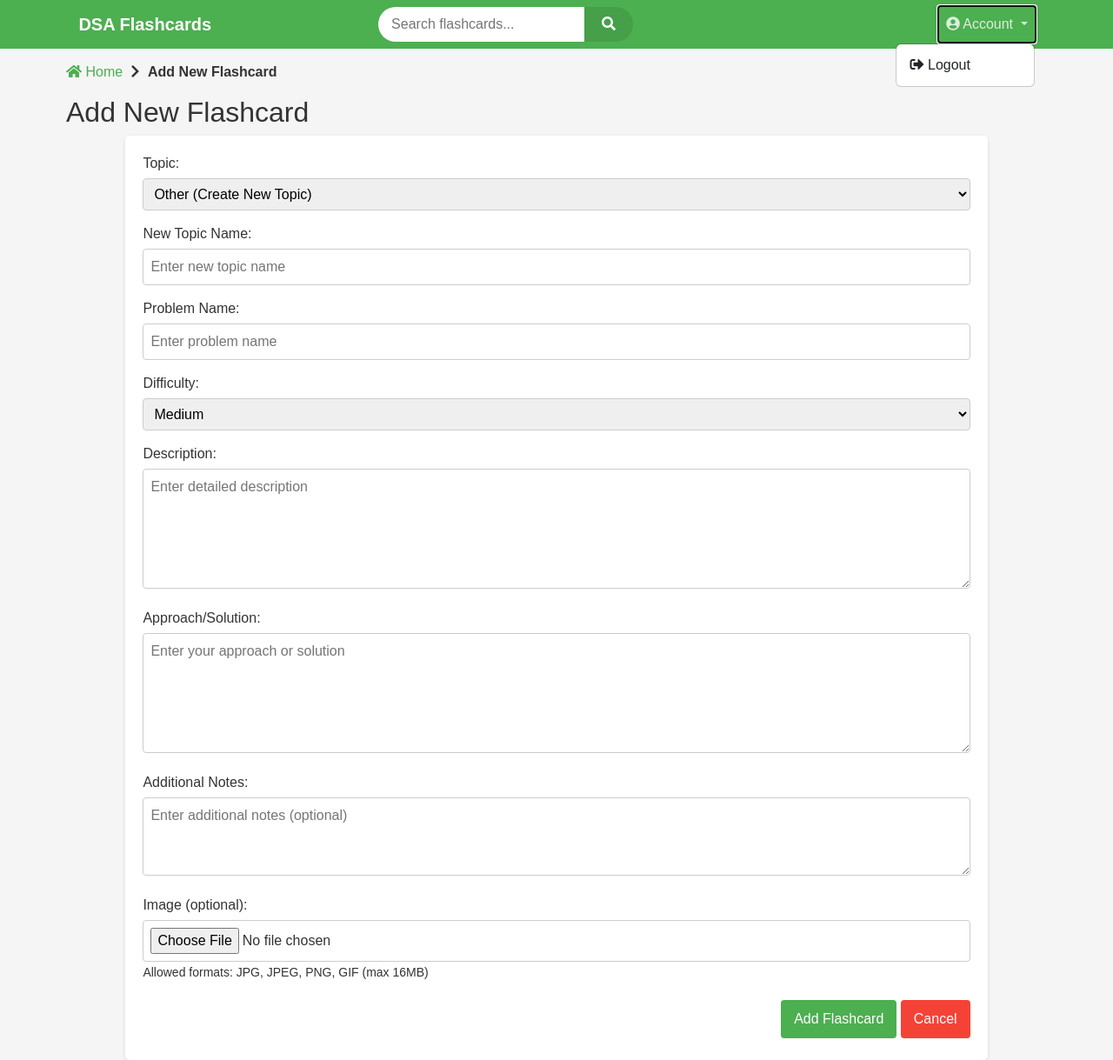
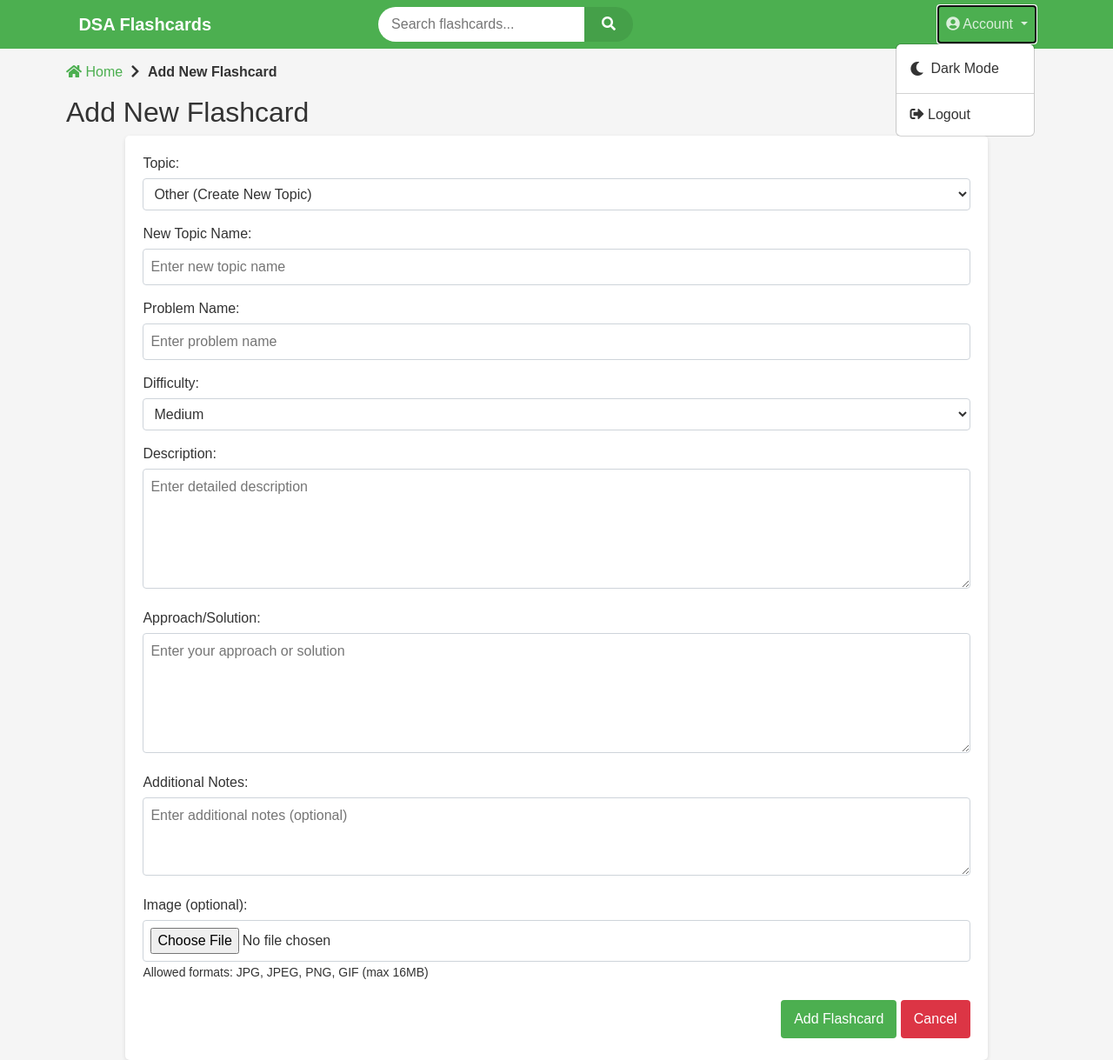
Before and after one commit to acidentlgenius/DSA_flashcards, a Flask app: template templates/add_card.html in a window 1280 px wide, after a click on "Account". Shown: the whole page at 87% size. Run offline with Flask 3, Linux system fonts and the light colour scheme; the template is opened without the code that fills it, so the values that code supplies are empty; the visitor is signed in with stand-in values (Sample User, id 1).

Commit message:
added dark theme support functionality

```diff
--- /dev/null
+++ b/static/js/theme-switcher.js
@@ -0,0 +1,61 @@
+document.addEventListener('DOMContentLoaded', function() {
+    // Get theme switch button and theme icon
+    const themeSwitch = document.getElementById('themeSwitch');
+    const themeSwitchIcon = themeSwitch ? themeSwitch.querySelector('i') : null;
+
+    // Function to set theme
+    function setTheme(theme) {
+        // Add transition class if not already present
+        if (!document.body.classList.contains('theme-transition')) {
+            document.body.classList.add('theme-transition');
+        }
+
+        document.documentElement.setAttribute('data-theme', theme);
+        localStorage.setItem('theme', theme);
+
+        // Update icon and text based on current theme
+        if (themeSwitchIcon && themeSwitch) {
+            if (theme === 'dark') {
+                themeSwitchIcon.classList.remove('fa-moon');
+                themeSwitchIcon.classList.add('fa-sun');
+                themeSwitch.innerHTML = '<i class="fas fa-sun"></i> Light Mode';
+            } else {
+                themeSwitchIcon.classList.remove('fa-sun');
+                themeSwitchIcon.classList.add('fa-moon');
+                themeSwitch.innerHTML = '<i class="fas fa-moon"></i> Dark Mode';
+            }
+        }
+    }
+
+    // Check for saved theme preference or respect OS setting
+    const savedTheme = localStorage.getItem('theme');
+    const prefersDarkScheme = window.matchMedia('(prefers-color-scheme: dark)').matches;
+
+    // Apply theme (this will just ensure the UI is synced)
+    if (savedTheme) {
+        setTheme(savedTheme);
+    } else if (prefersDarkScheme) {
+        setTheme('dark');
+    } else {
+        setTheme('light');
+    }
+
+    // Toggle theme on click
+    if (themeSwitch) {
+        themeSwitch.addEventListener('click', function(e) {
+            e.preventDefault();
+            const currentTheme = document.documentElement.getAttribute('data-theme');
+            const newTheme = currentTheme === 'light' ? 'dark' : 'light';
+            setTheme(newTheme);
+        });
+    }
+
+    // Listen for system theme changes
+    window.matchMedia('(prefers-color-scheme: dark)').addEventListener('change', e => {
+        // Only apply if no theme preference is saved
+        if (!localStorage.getItem('theme')) {
+            const newTheme = e.matches ? 'dark' : 'light';
+            setTheme(newTheme);
+        }
+    });
+});
--- a/static/style.css
+++ b/static/style.css
@@ -2,8 +2,8 @@
 body {
     margin: 0;
     font-family: Arial, sans-serif;
-    background-color: #f5f5f5;
-    color: #333;
+    background-color: var(--background-color, #f5f5f5);
+    color: var(--text-color, #333);
     max-width: 100%;
     margin: 0 auto;
     box-sizing: border-box;
@@ -16,7 +16,7 @@ body {
 
 /* Header */
 header {
-    background-color: #4CAF50;
+    background-color: var(--navbar-bg, #4CAF50);
     padding: 20px 0;
     text-align: center;
     color: #fff;
@@ -31,7 +31,7 @@ header h1 {
 }
 .breadcrumbs a {
     text-decoration: none;
-    color: #4CAF50;
+    color: var(--navbar-bg, #4CAF50);
 }
 .breadcrumb-separator {
     margin: 0 5px;
@@ -45,19 +45,19 @@ header h1 {
     display: inline-block;
     padding: 10px 15px;
     margin: 5px 0;
-    background-color: #4CAF50;
-    color: #fff;
+    background-color: var(--btn-default-bg, #4CAF50);
+    color: var(--btn-default-text, #fff);
     text-decoration: none;
     border: none;
     border-radius: 4px;
     cursor: pointer;
 }
 .edit-btn { background-color: #2196F3; }
-.cancel-btn { background-color: #f44336; }
+.cancel-btn { background-color: var(--btn-danger-bg, #f44336); }
 
 /* Forms */
 form {
-    background-color: #fff;
+    background-color: var(--form-bg, #fff);
     padding: 20px;
     border-radius: 5px;
     box-shadow: 0 2px 5px rgba(0,0,0,0.1);
@@ -68,6 +68,7 @@ form {
 .form-group label {
     margin-bottom: 5px;
     display: block;
+    color: var(--text-color, #333);
 }
 .form-group input[type="text"],
 .form-group select,
@@ -75,8 +76,10 @@ form {
 .form-group input[type="file"] {
     width: 100%;
     padding: 8px;
-    border: 1px solid #ccc;
+    border: 1px solid var(--input-border, #ccc);
     border-radius: 4px;
+    background-color: var(--input-bg, #fff);
+    color: var(--input-text, #333);
 }
 .form-actions {
     text-align: right;
@@ -306,7 +309,7 @@ form {
     top: 0;
     width: 100%;
     height: 100%;
-    background-color: rgba(0,0,0,0.85);
+    background-color: var(--modal-bg, rgba(0,0,0,0.85));
     overflow: auto;
 }
 
@@ -326,7 +329,7 @@ form {
     position: absolute;
     top: 15px;
     right: 35px;
-    color: #f1f1f1;
+    color: var(--modal-text, #f1f1f1);
     font-size: 40px;
     font-weight: bold;
     cursor: pointer;
@@ -433,6 +436,9 @@ form {
     padding: 20px;
     margin-left: auto;
     margin-right: auto;
+    background-color: var(--card-bg, #fff);
+    border-radius: 8px;
+    box-shadow: 0 2px 10px rgba(0,0,0,0.1);
 }
 
 .login-button {
--- a/templates/base.html
+++ b/templates/base.html
@@ -1,5 +1,5 @@
 <!DOCTYPE html>
-<html lang="en">
+<html lang="en" data-theme="light">
 <head>
     <meta charset="UTF-8">
     <meta name="viewport" content="width=device-width, initial-scale=1.0">
@@ -10,13 +10,110 @@
     <link rel="stylesheet" href="https://cdnjs.cloudflare.com/ajax/libs/font-awesome/5.15.4/css/all.min.css">
     <!-- Custom CSS -->
     <link rel="stylesheet" href="{{ url_for('static', filename='style.css') }}">
+    <!-- Apply theme early to prevent flash -->
+    <script>
+        // Immediately apply saved theme to prevent flash of default theme
+        (function() {
+            const savedTheme = localStorage.getItem('theme');
+            const prefersDarkScheme = window.matchMedia('(prefers-color-scheme: dark)').matches;
+            if (savedTheme) {
+                document.documentElement.setAttribute('data-theme', savedTheme);
+            } else if (prefersDarkScheme) {
+                document.documentElement.setAttribute('data-theme', 'dark');
+            }
+        })();
+    </script>
     <style>
-        /* Add styling for the welcome message */
+        /* Apply transitions to all elements that change with theme */
+        * {
+            transition: background-color 0.3s ease, color 0.3s ease, border-color 0.3s ease, box-shadow 0.3s ease;
+        }
+
+        :root {
+            /* Light theme variables */
+            --background-color: #f5f5f5;
+            --text-color: #333;
+            --card-bg: #fff;
+            --card-border: #e0e0e0;
+            --navbar-bg: #4CAF50;
+            --alert-bg: #d4edda;
+            --alert-border: #c3e6cb;
+            --alert-color: #155724;
+            --input-bg: #fff;
+            --input-text: #333;
+            --input-border: #ced4da;
+            --dropdown-bg: #fff;
+            --dropdown-text: #333;
+            --form-bg: #fff;
+            --modal-bg: rgba(0,0,0,0.85);
+            --modal-text: #f1f1f1;
+            --btn-default-bg: #4CAF50;
+            --btn-default-text: #fff;
+            --btn-danger-bg: #dc3545;
+            --btn-danger-text: #fff;
+        }
+
+        [data-theme="dark"] {
+            /* Dark theme variables */
+            --background-color: #121212;
+            --text-color: #e0e0e0;
+            --card-bg: #1e1e1e;
+            --card-border: #333;
+            --navbar-bg: #2e7d32;
+            --alert-bg: #264c2e;
+            --alert-border: #1b421f;
+            --alert-color: #8fd19e;
+            --input-bg: #2d2d2d;
+            --input-text: #e0e0e0;
+            --input-border: #444;
+            --dropdown-bg: #2d2d2d;
+            --dropdown-text: #e0e0e0;
+            --form-bg: #1e1e1e;
+            --modal-bg: rgba(0,0,0,0.95);
+            --modal-text: #e0e0e0;
+            --btn-default-bg: #2e7d32;
+            --btn-default-text: #fff;
+            --btn-danger-bg: #a52834;
+            --btn-danger-text: #fff;
+        }
+
+        body {
+            background-color: var(--background-color);
+            color: var(--text-color);
+        }
+
+        .navbar {
+            background-color: var(--navbar-bg) !important;
+        }
+
+        .flip-card-front, .flip-card-back {
+            background-color: var(--card-bg);
+            border-color: var(--card-border);
+            color: var(--text-color);
+        }
+
+        .topic-card {
+            background-color: var(--card-bg);
+            border-color: var(--card-border);
+        }
+
         .alert-success {
-            background-color: #d4edda;
-            border-color: #c3e6cb;
-            color: #155724;
+            background-color: var(--alert-bg);
+            border-color: var(--alert-border);
+            color: var(--alert-color);
             animation: fadeIn 0.5s;
+        }
+
+        /* Theme switch styles */
+        .theme-switch {
+            display: flex;
+            align-items: center;
+            padding: 0.5rem 1rem;
+            cursor: pointer;
+        }
+
+        .theme-switch i {
+            margin-right: 8px;
         }
 
         @keyframes fadeIn {
@@ -57,6 +154,52 @@
                 width: 100%;
             }
         }
+
+        /* Forms and inputs */
+        form {
+            background-color: var(--form-bg);
+        }
+
+        input[type="text"],
+        input[type="search"],
+        select,
+        textarea {
+            background-color: var(--input-bg);
+            color: var(--input-text);
+            border-color: var(--input-border);
+        }
+
+        .dropdown-menu {
+            background-color: var(--dropdown-bg);
+        }
+
+        .dropdown-item {
+            color: var(--dropdown-text);
+        }
+
+        .dropdown-item:hover {
+            background-color: rgba(128, 128, 128, 0.2);
+        }
+
+        /* Modal */
+        .image-modal {
+            background-color: var(--modal-bg);
+        }
+
+        .close-modal {
+            color: var(--modal-text);
+        }
+
+        /* Buttons */
+        .submit-btn, .add-btn, .topic-view-btn {
+            background-color: var(--btn-default-bg);
+            color: var(--btn-default-text);
+        }
+
+        .btn-danger, .delete-btn {
+            background-color: var(--btn-danger-bg);
+            color: var(--btn-danger-text);
+        }
     </style>
 </head>
 <body>
@@ -84,6 +227,12 @@
                             <i class="fas fa-user-circle"></i> Account
                         </a>
                         <ul class="dropdown-menu dropdown-menu-end" aria-labelledby="userDropdown">
+                            <li>
+                                <a class="dropdown-item theme-switch" href="#" id="themeSwitch">
+                                    <i class="fas fa-moon"></i> Dark Mode
+                                </a>
+                            </li>
+                            <li><hr class="dropdown-divider"></li>
                             <li><a class="dropdown-item" href="{{ url_for('logout') }}"><i class="fas fa-sign-out-alt"></i> Logout</a></li>
                         </ul>
                     </li>
@@ -128,6 +277,7 @@
     <script src="https://cdn.jsdelivr.net/npm/bootstrap@5.2.3/dist/js/bootstrap.bundle.min.js"></script>
     <script src="{{ url_for('static', filename='js/flashcards.js') }}"></script>
     <script src="{{ url_for('static', filename='js/image-modal.js') }}"></script>
+    <script src="{{ url_for('static', filename='js/theme-switcher.js') }}"></script>
     {% block extra_js %}{% endblock %}
 </body>
 </html>
```
Also changed, not shown: static/uploads/dungeons.jpg (deleted).
